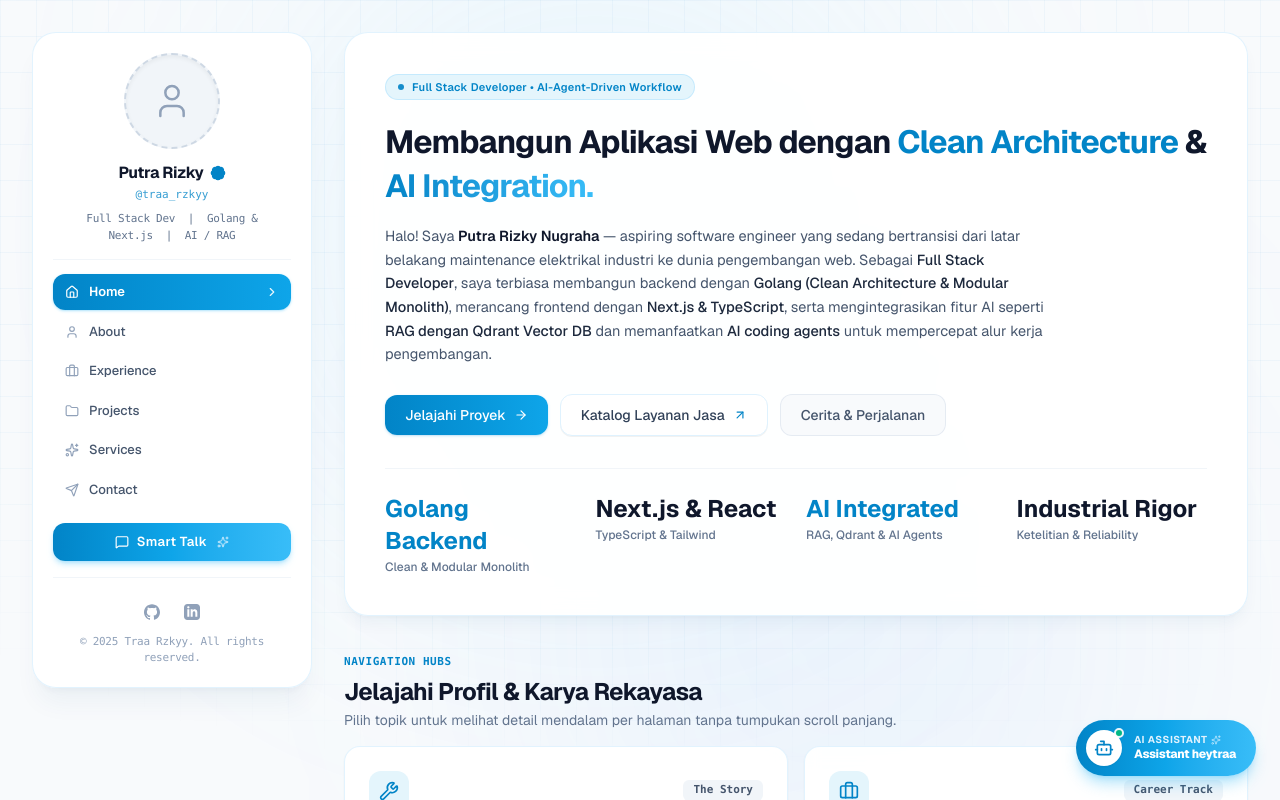
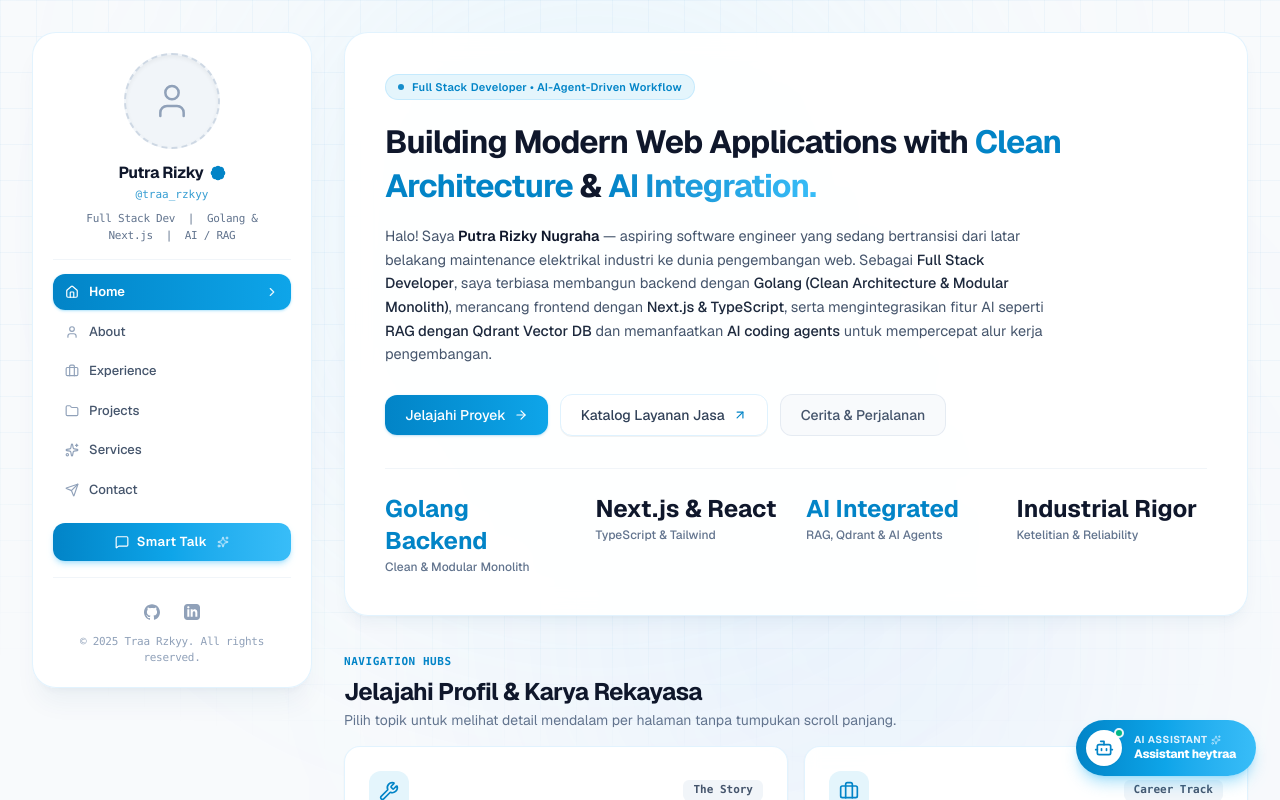
Before and after one commit to arttVinci/heytraa.com, a Next.js app: page / in a window 1280 px wide. Shown: the top 800 px of the page. Built offline with nearby package versions, Linux system fonts and the light colour scheme.

Commit message:
feat(hero): translate main hero heading to English

```diff
--- a/features/home/components/hero-card.tsx
+++ b/features/home/components/hero-card.tsx
@@ -11,7 +11,7 @@
       </div>
 
       <h1 className="text-2xl sm:text-3xl lg:text-[32px] font-bold tracking-tight text-slate-900 leading-snug">
-        Membangun Aplikasi Web dengan{" "}
+        Building Modern Web Applications with{" "}
         <span className="text-[#0284c7]">Clean Architecture</span> &amp;{" "}
         <span className="bg-gradient-to-r from-[#0284c7] to-[#38bdf8] bg-clip-text text-transparent">
           AI Integration.
```
